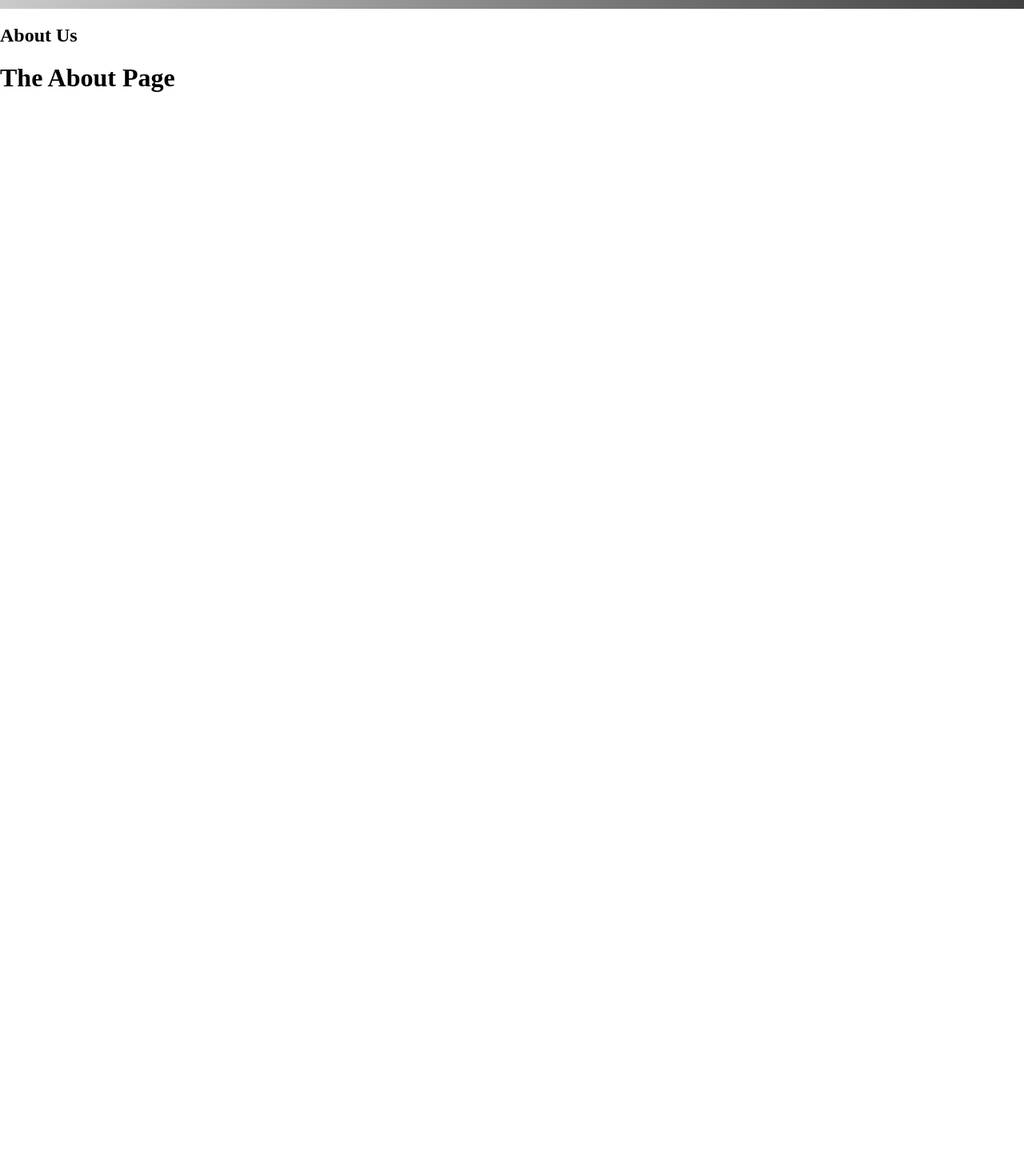
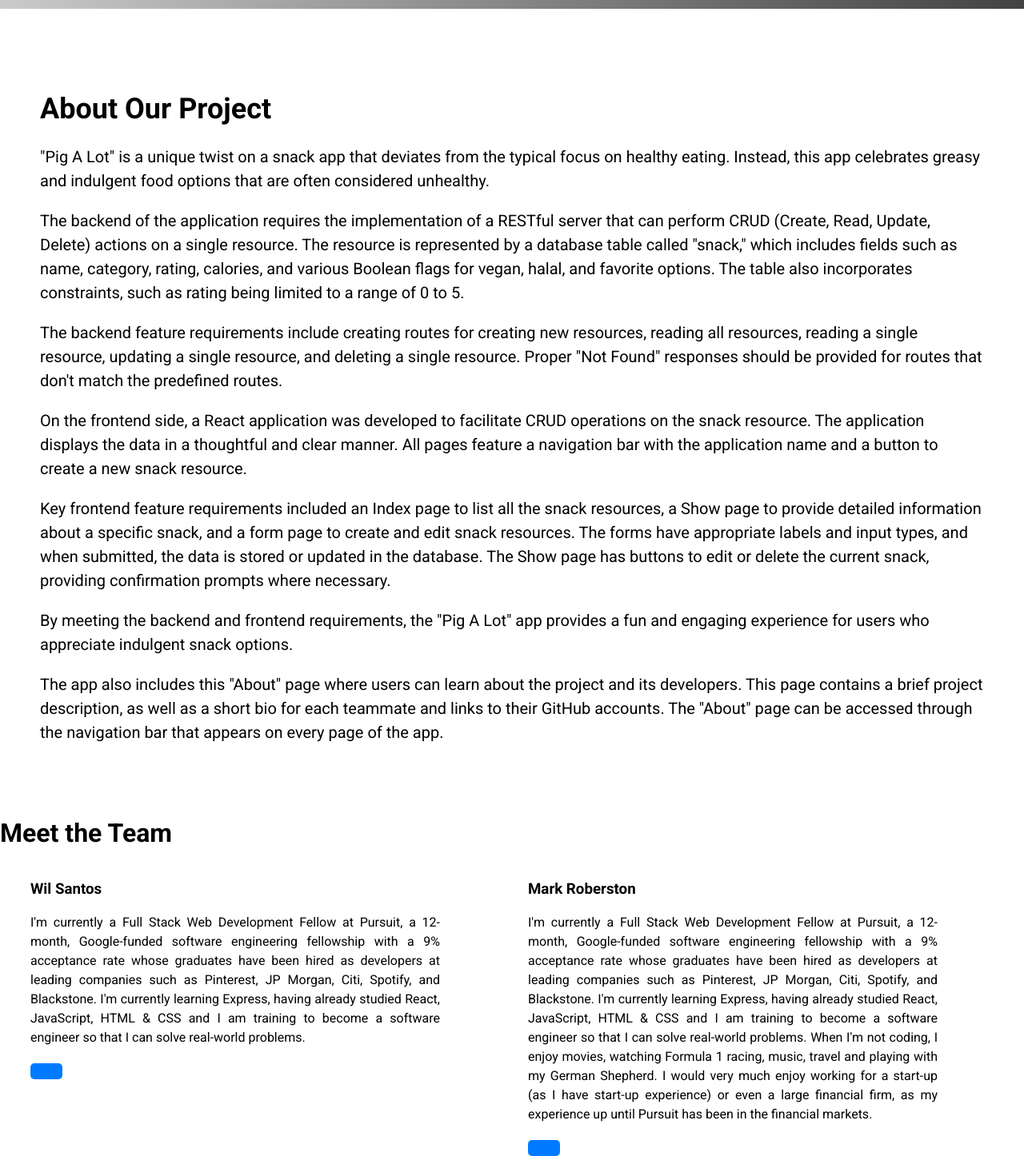
Before and after one commit to MarkRobertson67/SnacksApp, a React (Create React App) app in the folder front-end/: page /about in a window 1280 px wide. Shown: the part 134-1590 px from the top of the page at 80% size. Before the commit the page ends 800 px from the top, so only its background shows below. Built offline with nearby package versions, Linux system fonts and the light colour scheme; no server answers.

Commit message:
Added About page content

```diff
--- a/front-end/package.json
+++ b/front-end/package.json
@@ -9,6 +9,7 @@
     "axios": "^1.4.0",
     "bootstrap": "^5.2.3",
     "react": "^18.2.0",
+    "react-bootstrap": "^2.7.4",
     "react-dom": "^18.2.0",
     "react-router-dom": "^6.11.1",
     "react-scripts": "5.0.1",
--- /dev/null
+++ b/front-end/src/Components/About.css
@@ -0,0 +1,80 @@
+@import url('https://fonts.googleapis.com/css2?family=Roboto:wght@400;700&display=swap');
+
+html {
+  margin: 0;
+  padding: 0;
+}
+
+body {
+  font-family: 'Roboto', sans-serif;
+  margin: 175px 0 0;
+  padding: 0;
+  height: 100vh;
+  display: flex;
+  flex-direction: column;
+}
+
+.about {
+  margin: 0;
+  padding: 50px;
+}
+
+.about h1 {
+  font-size: 36px;
+}
+
+.about p {
+  font-size: 20px;
+  line-height: 1.5;
+  /* margin-bottom: 10px; */
+}
+
+.about-container h1 {
+  font-size: 36px;
+  text-align: center;
+  margin-bottom: 20px;
+}
+
+.team-members {
+  display: flex;
+  flex-wrap: wrap;
+  justify-content: center;
+}
+
+.member-card {
+  width: 40%;
+  margin-bottom: 20px;
+  margin-left: 20px;
+  margin-right: 90px;
+}
+
+.member-card p {
+  text-align: justify;
+  font-size: 16px;
+  line-height: 1.5;
+  margin-bottom: 10px;
+}
+
+.member-card a {
+  display: inline-block;
+  background-color: #007bff;
+  color: #fff;
+  padding: 10px 20px;
+  border-radius: 5px;
+  text-decoration: none;
+  margin-top: 10px;
+}
+
+.member-card a:hover {
+  background-color: #0062cc;
+}
+
+.app-screenshots {
+  z-index: 999;
+  filter: brightness(1);
+  display: grid;
+  grid-template-columns: repeat(2, 1fr);
+  grid-gap: 20px;
+  margin-top: 50px;
+  padding: 20px 80px;
+}
--- a/front-end/src/Components/About.js
+++ b/front-end/src/Components/About.js
@@ -1,7 +1,87 @@
 
-function About() {
-    return(
-        <h1>The About Page</h1>
-    )
-}
-export default About;
+import React from "react";
+import "./About.css";
+// import githubLogo from "../assets/github.png";
+import { Container, Row, Col } from "react-bootstrap";
+
+export default function About( { mode } ) {
+
+    const teamMembers = [
+        {
+            name: "Wil Santos",
+            bio: `I'm currently a Full Stack Web Development Fellow at Pursuit, a 12-month, Google-funded software engineering fellowship with a 9% acceptance rate whose graduates have been hired as developers at leading companies such as Pinterest, JP Morgan, Citi, Spotify, and Blackstone.
+
+            I'm currently learning Express, having already studied React, JavaScript, HTML & CSS and I am training to become a software engineer so that I can solve real-world problems.`,
+            github: "https://github.com/Wilsantos1975",
+        },
+
+        {
+            name: "Mark Roberston",
+            bio: `I'm currently a Full Stack Web Development Fellow at Pursuit, a 12-month, Google-funded software engineering fellowship with a 9% acceptance rate whose graduates have been hired as developers at leading companies such as Pinterest, JP Morgan, Citi, Spotify, and Blackstone.
+
+            I'm currently learning Express, having already studied React, JavaScript, HTML & CSS and I am training to become a software engineer so that I can solve real-world problems.  When I'm not coding, I enjoy movies, watching Formula 1 racing, music, travel and playing with my German Shepherd.
+
+            I would very much enjoy working for a start-up (as I have start-up experience) or even a large financial firm, as my experience up until Pursuit has been in the financial markets.`,
+            github: "https://github.com/MarkRobertson67",
+        },
+    ];
+
+
+    return (
+        <div className="about-wrapper" style={{
+          filter: mode ? "brightness(80%)" : "none",
+        }}>
+          <Container fluid>
+            <Row>
+              <Col>
+                <div className="about">
+                  <h1>About Our Project</h1>
+                  <p>
+                    "Pig A Lot" is a unique twist on a snack app that deviates from the typical focus on healthy eating. Instead, this app celebrates greasy and indulgent food options that are often considered unhealthy.
+                  </p>
+                  <p>
+                    The backend of the application requires the implementation of a RESTful server that can perform CRUD (Create, Read, Update, Delete) actions on a single resource. The resource is represented by a database table called "snack," which includes fields such as name, category, rating, calories, and various Boolean flags for vegan, halal, and favorite options. The table also incorporates constraints, such as rating being limited to a range of 0 to 5.
+                  </p>
+                  <p>
+                    The backend feature requirements include creating routes for creating new resources, reading all resources, reading a single resource, updating a single resource, and deleting a single resource. Proper "Not Found" responses should be provided for routes that don't match the predefined routes.
+                  </p>
+                  <p>
+                    On the frontend side, a React application was developed to facilitate CRUD operations on the snack resource. The application displays the data in a thoughtful and clear manner. All pages feature a navigation bar with the application name and a button to create a new snack resource.
+                  </p>
+                  <p>
+                    Key frontend feature requirements included an Index page to list all the snack resources, a Show page to provide detailed information about a specific snack, and a form page to create and edit snack resources. The forms have appropriate labels and input types, and when submitted, the data is stored or updated in the database. The Show page has buttons to edit or delete the current snack, providing confirmation prompts where necessary.
+                  </p>
+                  <p>
+                    By meeting the backend and frontend requirements, the "Pig A Lot" app provides a fun and engaging experience for users who appreciate indulgent snack options.
+                  </p>
+                  <p>
+                    The app also includes this "About" page where users can learn about the project and its developers. This page contains a brief project description, as well as a short bio for each teammate and links to their GitHub accounts. The "About" page can be accessed through the navigation bar that appears on every page of the app.
+                  </p>
+                </div>
+              </Col>
+            </Row>
+            <Row>
+              <Col>
+                <div className="team">
+                  <h1>Meet the Team</h1>
+                  <div className="team-members">
+                    {teamMembers.map((member, index) => (
+                      <div key={index} className="member-card">
+                        <h3>{member.name}</h3>
+                        <p>{member.bio}</p>
+                        <div className="github-container">
+                          <a href={member.github} target="_blank" rel="noopener noreferrer">
+                            {/* <img src={githubLogo} alt="GitHub Logo" width={40} height={40} /> */}
+                          </a>
+                        </div>
+                      </div>
+                    ))}
+                  </div>
+                </div>
+              </Col>
+            </Row>
+          </Container>
+        </div>
+      );
+
+    }
--- a/front-end/src/Components/NavBar.css
+++ b/front-end/src/Components/NavBar.css
@@ -8,6 +8,9 @@
   align-items: center;
   padding: 10px;
   background: linear-gradient(to right, #e6e6e6 -20%, #333333 110%);
+  position: fixed;
+  top: 0;
+  width: 100%;
 }
 
   .navbar-left {
@@ -29,7 +32,6 @@
     color: red;
   }
 
-
   .nav-button {
     background-color: #ff4d4d;
     color: #ffffff;
@@ -38,6 +40,7 @@
     font-size: 16px;
     border-radius: 5px;
     text-decoration: none;
+    margin-right: 20px;
   }
 
   .nav-button:hover {
--- a/front-end/src/Pages/About.js
+++ b/front-end/src/Pages/About.js
@@ -3,7 +3,7 @@ import AboutUs from "../Components/About";
 function About() {
   return (
     <div className="About">
-      <h2>About Us</h2>
+      {/* <h2>About Us</h2> */}
       <AboutUs />
     </div>
   );
```
Also changed, not shown: front-end/src/assets /github.png (added), 1 other file (tests, documents, lock files or other folders). Lines whose indentation alone changed are shown as unchanged.
